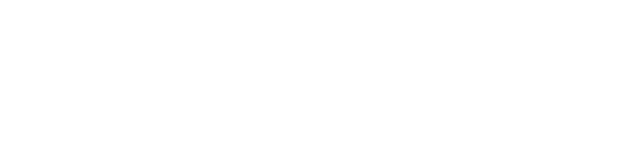
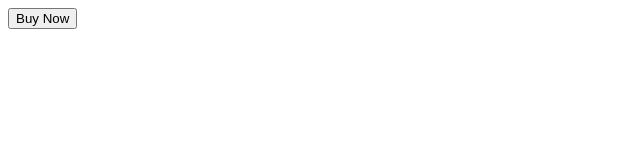
Before and after one commit to tiktoksklf/bavr, a plain HTML site: page index.html in a window 1280 px wide. Shown: the whole page, without its empty margins (0-640 px from the left). Drawn offline with Linux system fonts and the light colour scheme.

Commit message:
Update index.html

```diff
--- a/index.html
+++ b/index.html
@@ -8,3 +8,4 @@ async function buy() {
   window.location.href = data.url;
 }
 </script>
+<button onclick="buy()">Buy Now</button>
```
